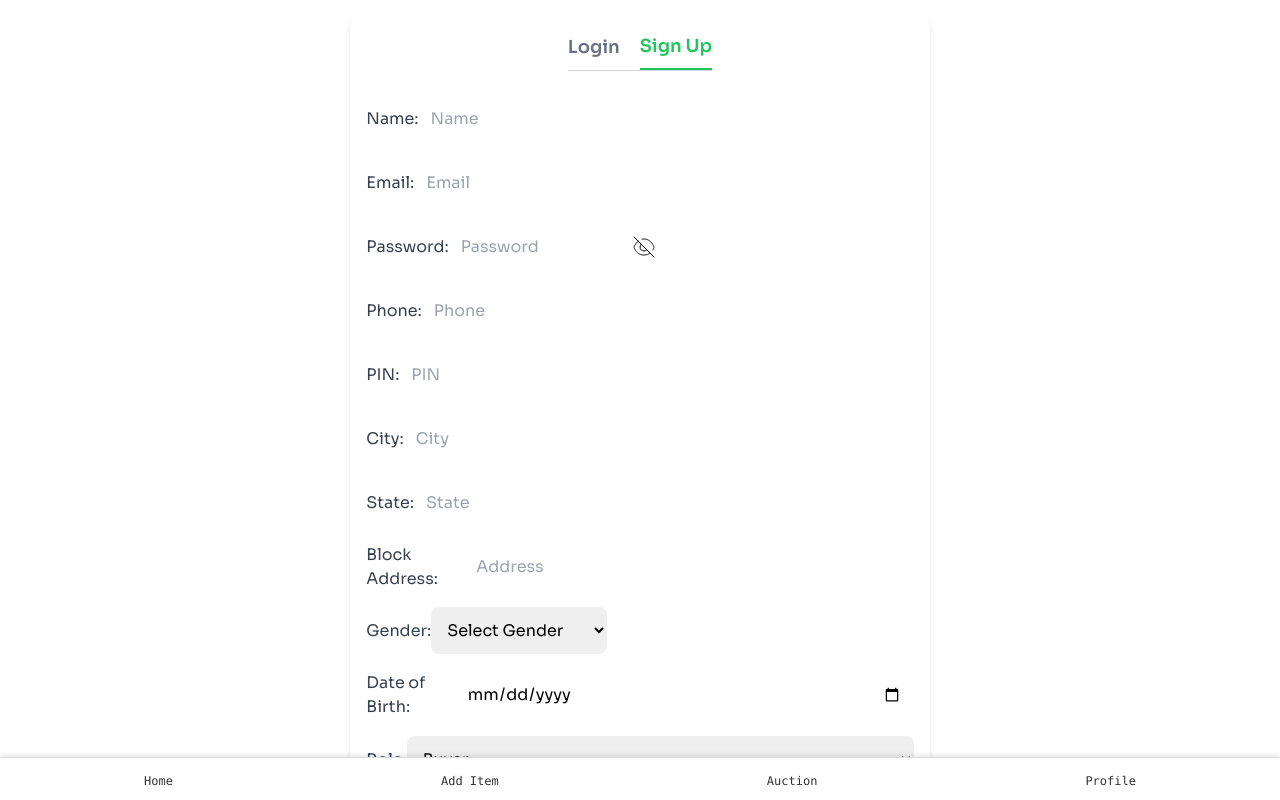
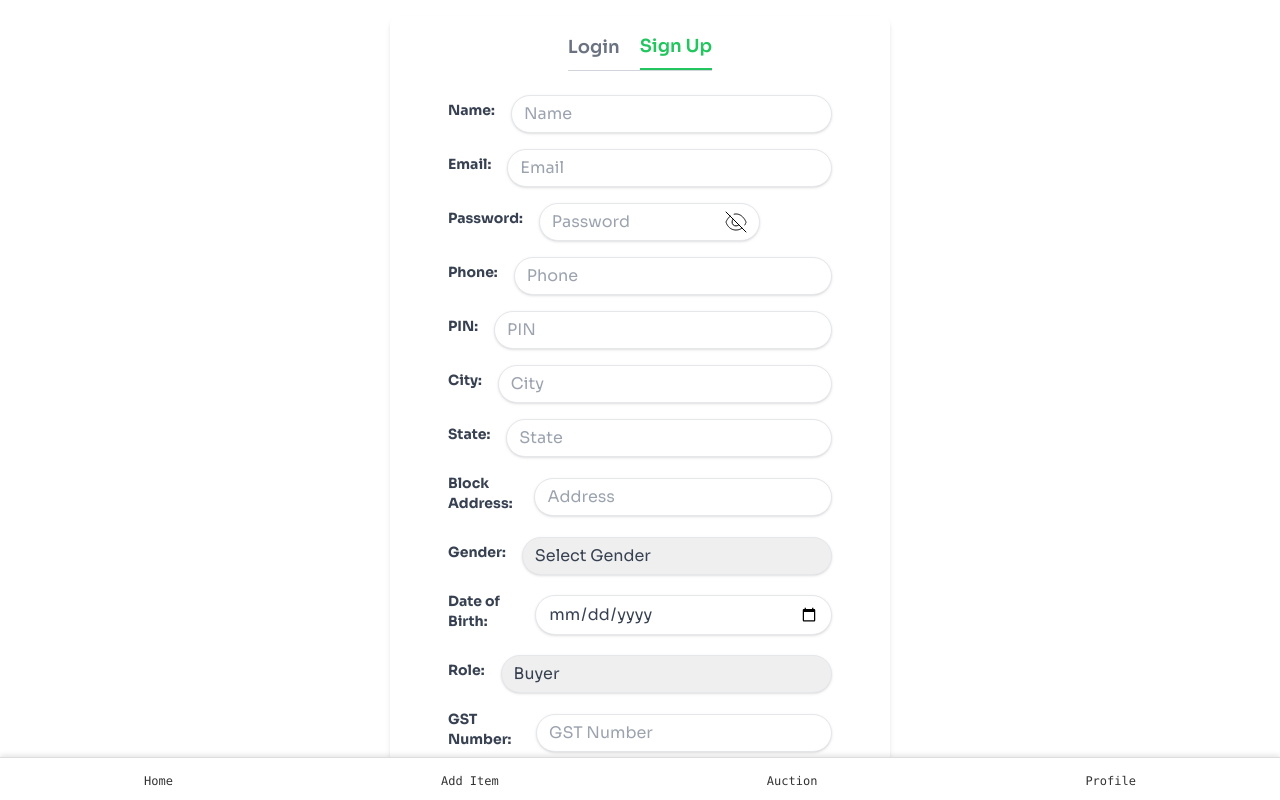
Before and after one commit to Uditya69/Agri-Link, a React (Vite) app: page /auth in a window 1280 px wide. Both pictures are taken after a click on the button "Sign Up". Built offline with nearby package versions, Linux system fonts and the light colour scheme.

Commit message:
sign-up code

```diff
--- a/components/auth/Login.tsx
+++ b/components/auth/Login.tsx
@@ -1,10 +1,7 @@
 import React, { useState } from "react";
 import { useNavigate } from "react-router-dom";
 import { auth } from "../../src/configs/firebase";
-import {
-  signInWithEmailAndPassword,
-  sendPasswordResetEmail,
-} from "firebase/auth";
+import { signInWithEmailAndPassword, sendPasswordResetEmail } from "firebase/auth";
 import usePasswordToggle from "../../src/hooks/usePasswordToggle";
 import visibleicon from "../../src/assets/auth/visible.svg";
 import hiddenicon from "../../src/assets/auth/hidden.svg";
@@ -52,47 +49,60 @@ const Login: React.FC = () => {
   };
 
   return (
-    <form onSubmit={handleLogin} className="space-y-4 ">
-      <div className="flex flex-row items-center">
-        <label className="block text-gray-700">Email:</label>
+    <div >
+    {/* Centered Logo Section */}
+    <div className="flex flex-col items-center justify-center mb-8">
+      <img
+        src="../../assets/Logo/logo.svg"
+        alt="Logo"
+        className="w-32"
+      />
+    </div>
+      {/* Login Form */}
+      <div className="w-full max-w-sm">
+        <form onSubmit={handleLogin} className="space-y-4">
+          <div className="mb-4">
+            <label className="block text-gray-700 text-sm font-bold mb-2" htmlFor="email">
+              Your email address
+            </label>
             <input
+              id="email"
               type="email"
               placeholder="hi@example.com"
               value={email}
               onChange={(e) => setEmail(e.target.value)}
-          className="w-full p-3 outline-none rounded-lg"
+              className="shadow appearance-none border rounded-full w-full py-2 px-3 text-gray-700 leading-tight focus:outline-none focus:shadow-outline"
             />
           </div>
-      <div className="flex flex-row items-center">
-        <label className="block text-gray-700">Password:</label>
+          <div className="mb-4">
+            <label className="block text-gray-700 text-sm font-bold mb-2" htmlFor="password">
+              Choose a password
+            </label>
             <div className="relative">
               <input
+                id="password"
                 type={type}
-            placeholder="Password"
+                placeholder="min. 8 characters"
                 value={password}
                 onChange={(e) => setPassword(e.target.value)}
-            className="w-full p-3 outline-none rounded-lg"
+                className="shadow appearance-none border rounded-full w-full py-2 px-3 text-gray-700 leading-tight focus:outline-none focus:shadow-outline"
               />
               <button
                 type="button"
                 onClick={toggleVisibility}
-            className="absolute inset-y-0 right-3 flex items-center text-sm text-gray-500"
+                className="absolute inset-y-0 right-0 pr-3 flex items-center text-sm leading-5 cursor-pointer"
               >
-            <img src={visible ? visibleicon : hiddenicon} alt="" />
+                <img src={visible ? visibleicon : hiddenicon} alt="Toggle Password Visibility" />
               </button>
             </div>
           </div>
-
-      <div className="flex justify-between items-center">
           <button
             type="submit"
             className="w-full py-3 bg-green-500 text-white font-semibold rounded-lg hover:bg-green-600"
           >
             Log In
           </button>
-      </div>
-
-      <div className="text-sm text-center">
+          <div className="text-sm text-center mt-4">
             <button
               type="button"
               onClick={handlePasswordReset}
@@ -102,6 +112,10 @@ const Login: React.FC = () => {
             </button>
           </div>
         </form>
+
+
+        </div>
+      </div>
   );
 };
 
--- a/components/auth/Signup.tsx
+++ b/components/auth/Signup.tsx
@@ -189,7 +189,7 @@ const Signup: React.FC = () => {
   return (
     <div>
       {loading ? (
-        <div className="flex items-center justify-center h-screen">
+        <div className="flex items-center justify-center h-screen p-4">
           <div>
             <div>
               <Loader />
@@ -198,105 +198,110 @@ const Signup: React.FC = () => {
           </div>
         </div>
       ) : (
-        <form onSubmit={handleSignup} className="space-y-4">
-          <div className="flex flex-row items-center">
-            <label className="block text-gray-700">Name:</label>
+<form onSubmit={handleSignup} className="w-full max-w-sm space-y-4">
+  <div className="mb-4 flex flex-row items-center">
+    <label className="block text-gray-700 text-sm font-bold mb-2 mr-4">Name:</label>
     <input
       type="text"
       placeholder="Name"
       value={name}
       onChange={(e) => setName(e.target.value)}
-              className="w-full p-3 outline-none rounded-lg"
+      className="shadow appearance-none border ml-{10rem} rounded-full w-full py-2 px-3 text-gray-700 leading-tight focus:outline-none focus:shadow-outline"
     />
   </div>
-          <div className="flex flex-row items-center">
-            <label className="block text-gray-700">Email:</label>
+
+  <div className="mb-4 flex flex-row items-center">
+    <label className="block text-gray-700 text-sm font-bold mb-2 mr-4">Email:</label>
     <input
       type="email"
       placeholder="Email"
       value={email}
       onChange={(e) => setEmail(e.target.value)}
-              className="w-full p-3 outline-none rounded-lg"
+      className="shadow appearance-none border rounded-full w-full py-2 px-3 text-gray-700 leading-tight focus:outline-none focus:shadow-outline"
     />
   </div>
-          <div className="flex flex-row items-center">
-            <label className="block text-gray-700">Password:</label>
+
+  <div className="mb-4 flex flex-row items-center flex-grow">
+    <label className="block text-gray-700 text-sm font-bold mb-2 mr-4">Password:</label>
     <div className="relative">
       <input
         type={type}
         placeholder="Password"
         value={password}
         onChange={(e) => setPassword(e.target.value)}
-                className="w-full p-3 outline-none rounded-lg"
+        className="shadow appearance-none border rounded-full w-full py-2 px-3 text-gray-700 leading-tight focus:outline-none focus:shadow-outline"
       />
       <button
         type="button"
         onClick={toggleVisibility}
-                className="absolute inset-y-0 right-3 flex items-center text-sm text-gray-500"
+        className="absolute inset-y-0 right-0 pr-3 flex items-center text-sm leading-5 cursor-pointer"
       >
-                <img src={visible ? visibleicon : hiddenicon} alt="" />
+        <img src={visible ? visibleicon : hiddenicon} alt="Toggle Password Visibility" />
       </button>
     </div>
   </div>
-          <div className="flex flex-row items-center">
-            <label className="block text-gray-700">Phone:</label>
+
+  <div className="mb-4 flex flex-row items-center mt-4">
+    <label className="block text-gray-700 text-sm font-bold mb-2 mr-4">Phone:</label>
     <input
       type="text"
       placeholder="Phone"
       value={phone}
       onChange={(e) => setPhone(e.target.value)}
-              className="w-full p-3 outline-none rounded-lg"
+      className="shadow appearance-none border rounded-full w-full py-2 px-3 text-gray-700 leading-tight focus:outline-none focus:shadow-outline"
     />
   </div>
 
-          {/* Location fields */}
-          <div className="flex flex-row items-center">
-            <label className="block text-gray-700">PIN:</label>
+  <div className="mb-4 flex flex-row items-center">
+    <label className="block text-gray-700 text-sm font-bold mb-2 mr-4">PIN:</label>
     <input
       type="text"
       placeholder="PIN"
       value={pin}
       onChange={(e) => setPin(e.target.value)}
-              className="w-full p-3 outline-none rounded-lg"
+      className="shadow appearance-none border rounded-full w-full py-2 px-3 text-gray-700 leading-tight focus:outline-none focus:shadow-outline"
     />
   </div>
-          <div className="flex flex-row items-center">
-            <label className="block text-gray-700">City:</label>
+
+  <div className="mb-4 flex flex-row items-center">
+    <label className="block text-gray-700 text-sm font-bold mb-2 mr-4">City:</label>
     <input
       type="text"
       placeholder="City"
       value={city}
       onChange={(e) => setCity(e.target.value)}
-              className="w-full p-3 outline-none rounded-lg"
+      className="shadow appearance-none border rounded-full w-full py-2 px-3 text-gray-700 leading-tight focus:outline-none focus:shadow-outline"
     />
   </div>
-          <div className="flex flex-row items-center">
-            <label className="block text-gray-700">State:</label>
+
+  <div className="mb-4 flex flex-row items-center">
+    <label className="block text-gray-700 text-sm font-bold mb-2 mr-4">State:</label>
     <input
       type="text"
       placeholder="State"
       value={state}
       onChange={(e) => setState(e.target.value)}
-              className="w-full p-3 outline-none rounded-lg"
+      className="shadow appearance-none border rounded-full w-full py-2 px-3 text-gray-700 leading-tight focus:outline-none focus:shadow-outline"
     />
   </div>
-          <div className="flex flex-row items-center">
-            <label className="block text-gray-700"> Block Address:</label>
+
+  <div className="mb-4 flex flex-row items-center">
+    <label className="block text-gray-700 text-sm font-bold mb-2 mr-1">Block Address:</label>
     <input
       type="text"
       placeholder="Address"
       value={address}
       onChange={(e) => setAddress(e.target.value)}
-              className="w-full p-3 outline-none rounded-lg"
+      className="shadow appearance-none border rounded-full w-full py-2 px-3 text-gray-700 leading-tight focus:outline-none focus:shadow-outline"
     />
   </div>
-          <div className="flex flex-row items-center">
-          <div className="flex flex-row items-center">
-  <label className="block text-gray-700">Gender:</label>
+
+  <div className="mb-4 flex flex-row items-center">
+    <label className="block text-gray-700 text-sm font-bold mb-2 mr-4">Gender:</label>
     <select
       value={gender}
       onChange={(e) => setGender(e.target.value)}
-    className="w-full p-3 outline-none rounded-lg"
+      className="shadow appearance-none border rounded-full w-full py-2 px-3 text-gray-700 leading-tight focus:outline-none focus:shadow-outline"
     >
       <option value="">Select Gender</option>
       <option value="male">Male</option>
@@ -306,53 +311,56 @@ const Signup: React.FC = () => {
     </select>
   </div>
 
-          </div>
-          <div className="flex flex-row items-center">
-            <label className="block text-gray-700">Date of Birth:</label>
+  <div className="mb-4 flex flex-row items-center">
+    <label className="block text-gray-700 text-sm font-bold mb-2 mr-4">Date of Birth:</label>
     <input
       type="date"
       value={dob}
       onChange={(e) => setDob(e.target.value)}
-              className="w-full p-3 outline-none rounded-lg"
+      className="shadow appearance-none border rounded-full w-full py-2 px-3 text-gray-700 leading-tight focus:outline-none focus:shadow-outline"
     />
   </div>
-          <div className="flex flex-row items-center">
-            <label className="block text-gray-700">Role:</label>
+
+  <div className="mb-4 flex flex-row items-center">
+    <label className="block text-gray-700 text-sm font-bold mb-2 mr-4">Role:</label>
     <select
       value={role}
       onChange={(e) => setRole(e.target.value)}
-              className="w-full p-3 outline-none rounded-lg"
+      className="shadow appearance-none border rounded-full w-full py-2 px-3 text-gray-700 leading-tight focus:outline-none focus:shadow-outline"
     >
       <option value="buyer">Buyer</option>
       <option value="seller">Seller</option>
     </select>
   </div>
+
   {role === "buyer" && (
-            <div className="flex flex-row items-center">
-              <label className="block text-gray-700">GST Number:</label>
+    <div className="mb-4 flex flex-row items-center">
+      <label className="block text-gray-700 text-sm font-bold mb-2 mr-4">GST Number:</label>
       <input
         type="text"
         placeholder="GST Number"
         value={gstNumber}
         onChange={(e) => setGstNumber(e.target.value)}
-                className="w-full p-3 outline-none rounded-lg"
+        className="shadow appearance-none border rounded-full w-full py-2 px-3 text-gray-700 leading-tight focus:outline-none focus:shadow-outline"
       />
     </div>
   )}
+
   {role === "seller" && (
-            <div className="flex flex-row items-center">
-              <label className="block text-gray-700">Farmer Card Number:</label>
+    <div className="mb-4 flex flex-row items-center">
+      <label className="block text-gray-700 text-sm font-bold mb-2 mr-4">Farmer Card Number:</label>
       <input
         type="text"
         placeholder="Farmer Card Number"
         value={farmerCardNumber}
         onChange={(e) => setFarmerCardNumber(e.target.value)}
-                className="w-full p-3 outline-none rounded-lg"
+        className="shadow appearance-none border rounded-full w-full py-2 px-3 text-gray-700 leading-tight focus:outline-none focus:shadow-outline"
       />
     </div>
   )}
-          <div className="flex flex-row items-center">
-            <label className="block text-gray-700">Profile Picture:</label>
+
+  <div className="mb-4 flex flex-row items-center">
+    <label className="block text-gray-700 text-sm font-bold mb-2 mr-4" >Profile Picture:</label>
     <input
       type="file"
       accept="image/*"
@@ -363,13 +371,15 @@ const Signup: React.FC = () => {
       <img src={profilePicPreview} alt="Profile Preview" className="w-20 h-20 mt-2" />
     )}
   </div>
+
   <button
     type="submit"
-            className="bg-blue-500 text-white w-full p-3 rounded-lg"
+    className="w-full py-3 bg-green-500 text-white font-semibold rounded-lg hover:bg-green-600"
   >
     Sign Up
   </button>
 </form>
+
       )}
     </div>
   );
```
Also changed, not shown: assets/Logo/logo.svg (added), 1 other file (tests, documents, lock files or other folders). Lines whose indentation alone changed are shown as unchanged.
